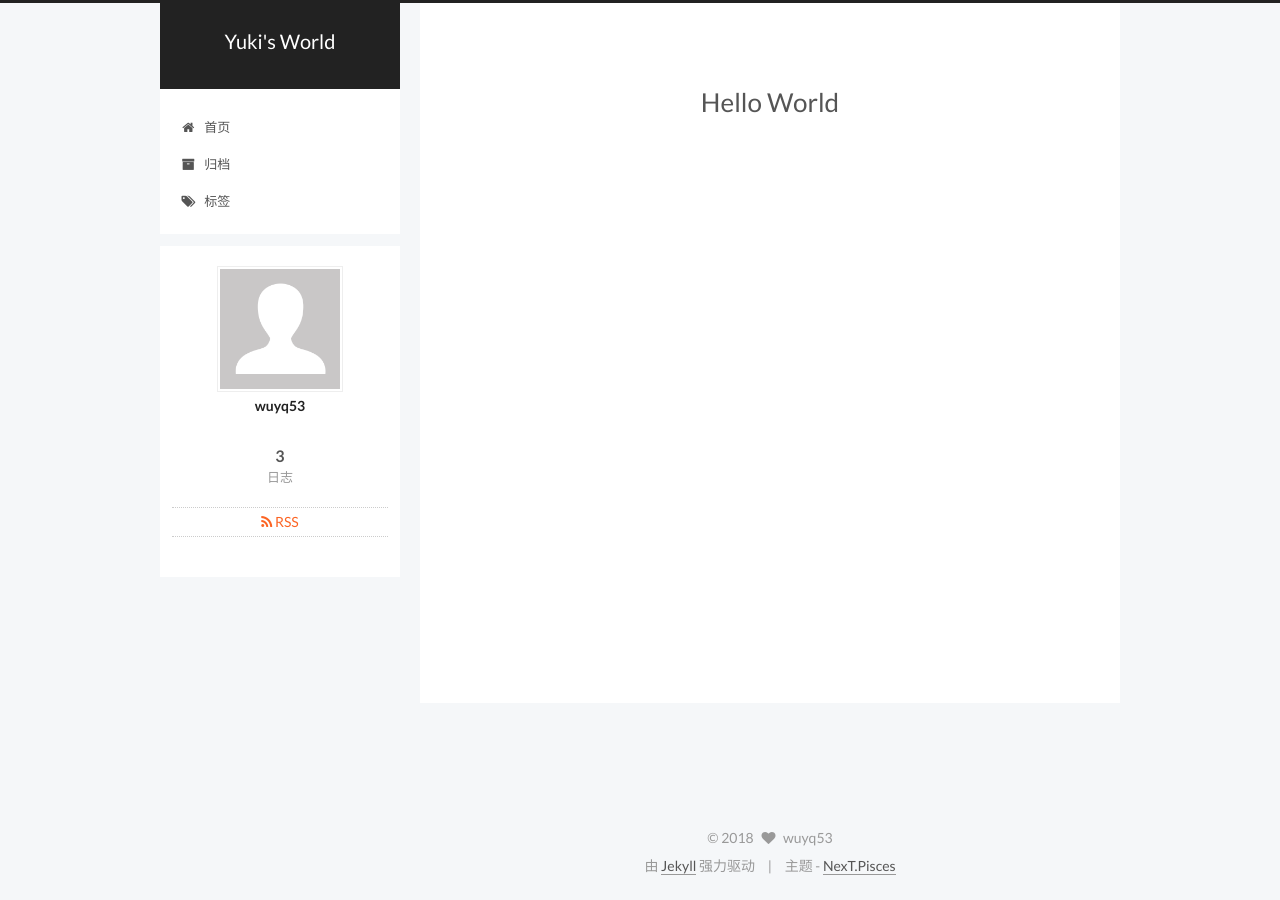
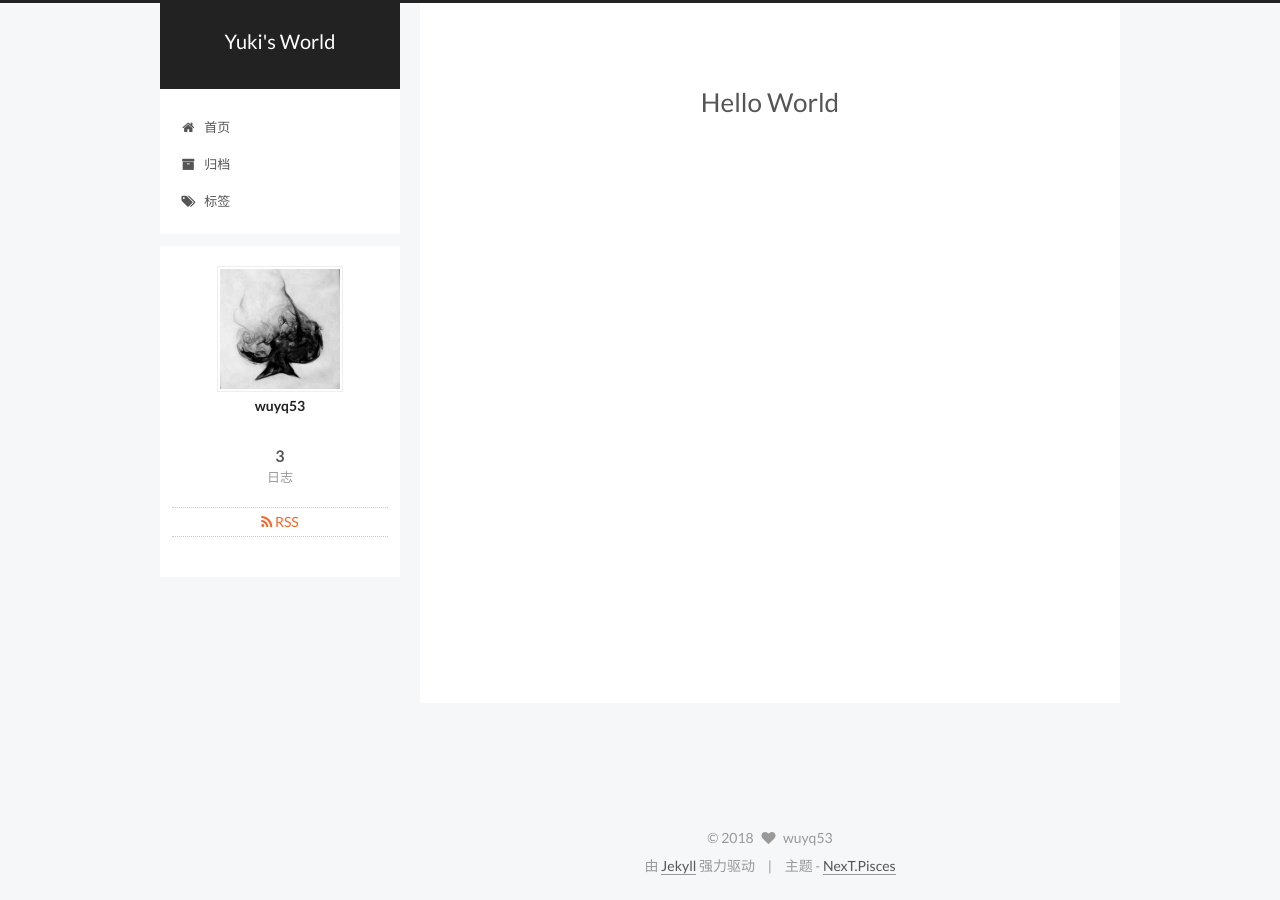
Before and after one commit to WuYuQi0301/WuYuQi0301.github.io, a Jekyll site: the page built from 2018-03-10-hello-world.md, in a window 1280 px wide. Built offline with Jekyll 4.4.1, drawn with Linux system fonts in a browser that asks for light colours; our own code applies the rules of GitHub Pages for plain Markdown files.

Commit message:
pic changed

```diff
--- a/_config.yml
+++ b/_config.yml
@@ -232,7 +232,7 @@ social_icons:
 
 # Sidebar Avatar
 # in directory:
-avatar: /assets/images/avatar.gif
+avatar: /assets/images/avatar.jpg
 
 
 # Table Of Contents in the Sidebar
```
